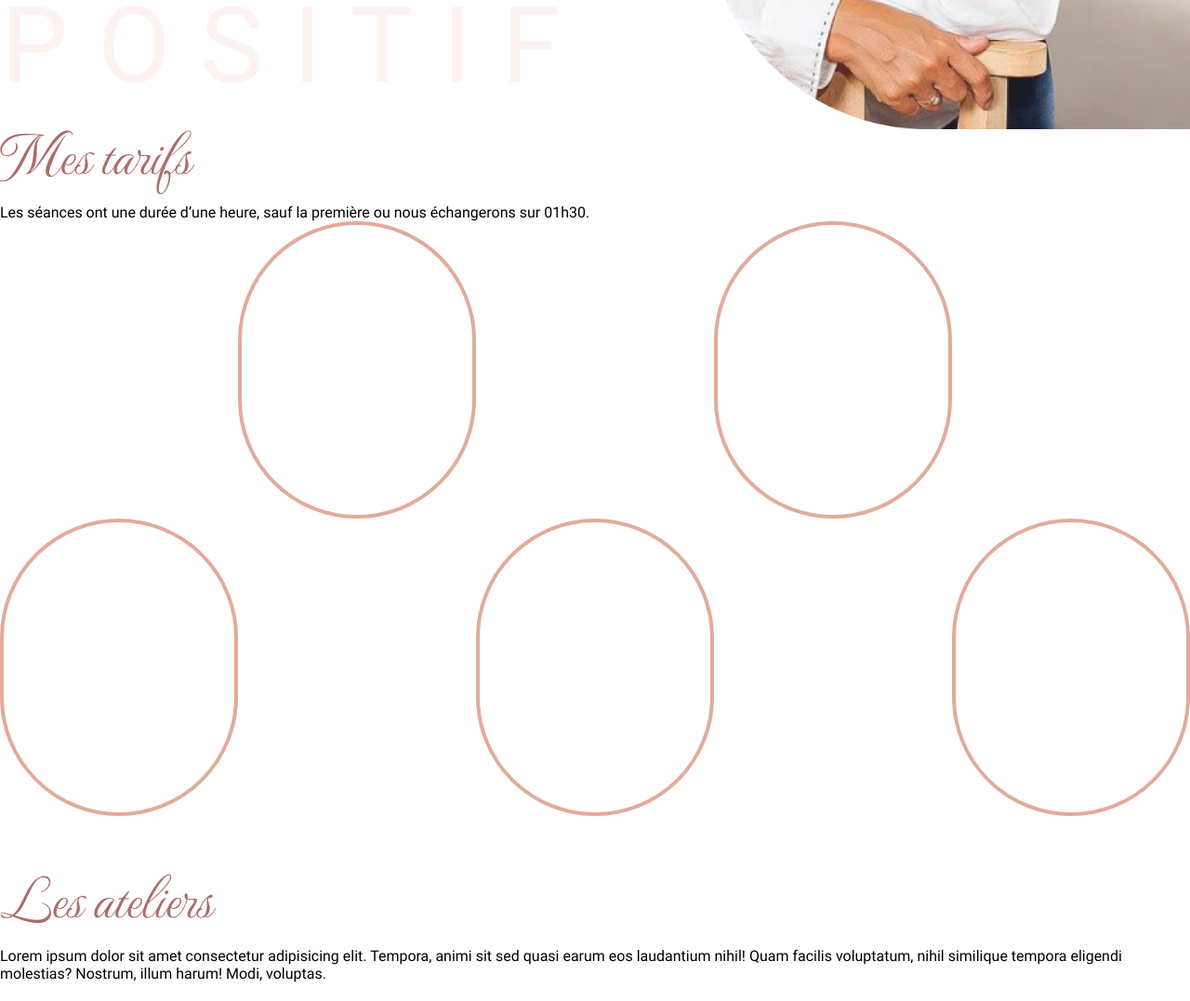
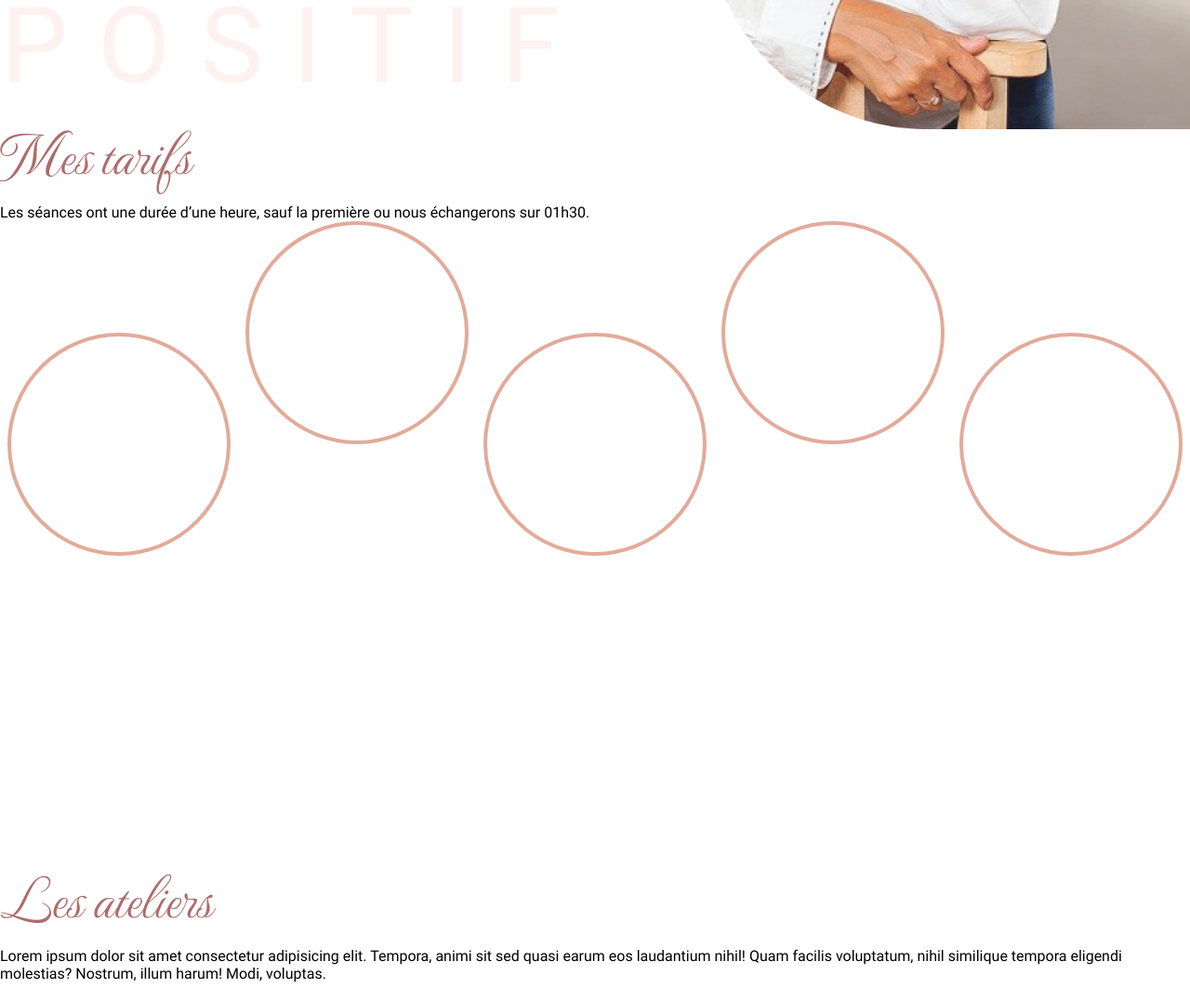
Before and after one commit to GregDigital/Sandra_Pizel_Sophrologue, a PHP site: page / in a window 1280 px wide. Shown: the part 2290-3367 px from the top of the page at 93% size. Run offline with PHP 8.4, Linux system fonts and the light colour scheme; some libraries are stand-ins or nearby versions.

Commit message:
page_price_bulle

```diff
--- a/assets/styles/index.css
+++ b/assets/styles/index.css
@@ -494,18 +494,17 @@ nav h2 {
           align-items: center;
   -ms-flex-line-pack: stretch;
       align-content: stretch;
-  height: 80vh;
+  height: 45vh;
 }
 
 .price_content .price_bulle {
   border: solid 4px #e2ab9a;
-  width: 20em;
-  height: 20em;
+  width: 15em;
+  height: 15em;
   border-radius: 30em;
 }
 
 .price_content .price_bulle:nth-child(1) {
-  display: block;
   -webkit-box-flex: 0;
       -ms-flex-positive: 0;
           flex-grow: 0;
@@ -521,7 +520,6 @@ nav h2 {
 }
 
 .price_content .price_bulle:nth-child(2) {
-  display: block;
   -webkit-box-flex: 0;
       -ms-flex-positive: 0;
           flex-grow: 0;
@@ -537,7 +535,6 @@ nav h2 {
 }
 
 .price_content .price_bulle:nth-child(3) {
-  display: block;
   -webkit-box-flex: 0;
       -ms-flex-positive: 0;
           flex-grow: 0;
@@ -553,7 +550,6 @@ nav h2 {
 }
 
 .price_content .price_bulle:nth-child(4) {
-  display: block;
   -webkit-box-flex: 0;
       -ms-flex-positive: 0;
           flex-grow: 0;
@@ -569,7 +565,6 @@ nav h2 {
 }
 
 .price_content .price_bulle:nth-child(5) {
-  display: block;
   -webkit-box-flex: 0;
       -ms-flex-positive: 0;
           flex-grow: 0;
--- a/assets/styles/layouts/_section_price.scss
+++ b/assets/styles/layouts/_section_price.scss
@@ -8,17 +8,16 @@
   justify-content: space-around;
   align-items: center;
   align-content: stretch;
-  height: 80vh;
+  height: 45vh;
 
   .price_bulle {
     border: solid 4px #e2ab9a;
-    width: 20em;
-    height: 20em;
+    width: 15em;
+    height: 15em;
     border-radius: 30em;
   }
 
   .price_bulle:nth-child(1) {
-    display: block;
     flex-grow: 0;
     flex-shrink: 1;
     flex-basis: auto;
@@ -27,7 +26,6 @@
   }
 
   .price_bulle:nth-child(2) {
-    display: block;
     flex-grow: 0;
     flex-shrink: 1;
     flex-basis: auto;
@@ -36,7 +34,6 @@
   }
 
   .price_bulle:nth-child(3) {
-    display: block;
     flex-grow: 0;
     flex-shrink: 1;
     flex-basis: auto;
@@ -45,7 +42,6 @@
   }
 
   .price_bulle:nth-child(4) {
-    display: block;
     flex-grow: 0;
     flex-shrink: 1;
     flex-basis: auto;
@@ -54,7 +50,6 @@
   }
 
   .price_bulle:nth-child(5) {
-    display: block;
     flex-grow: 0;
     flex-shrink: 1;
     flex-basis: auto;
```
Also changed, not shown: 1 other file.
